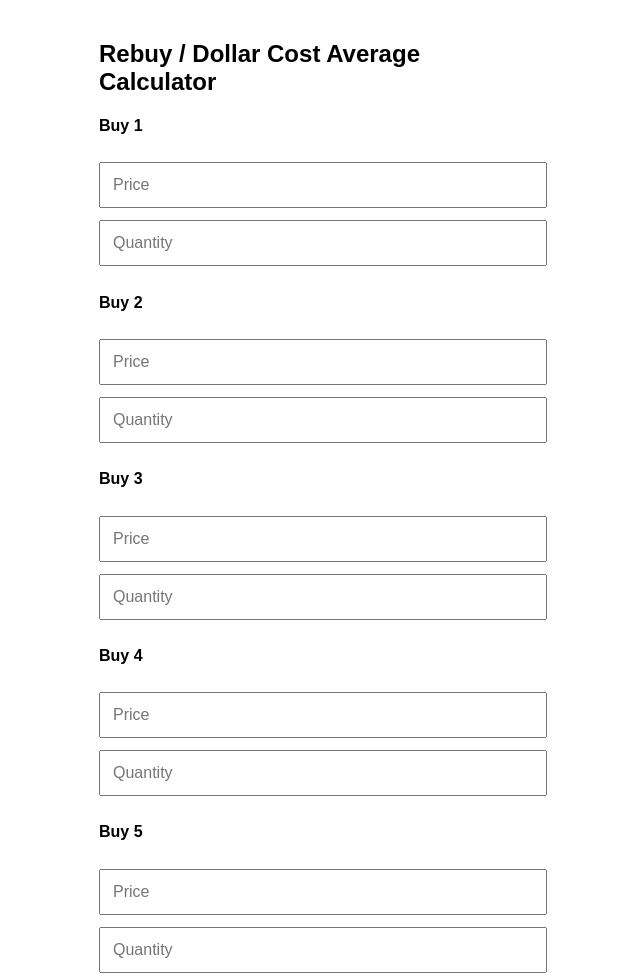
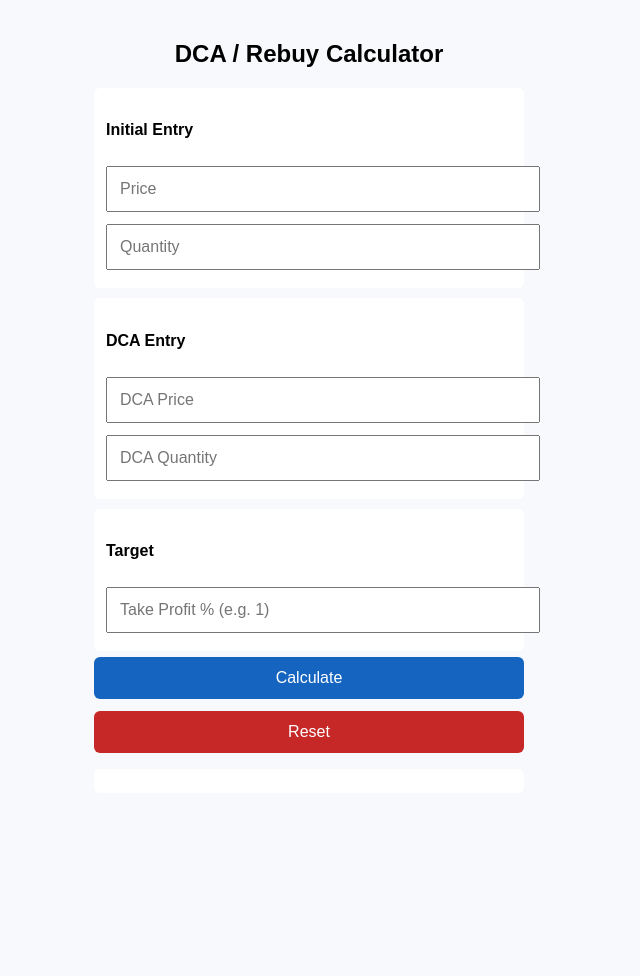
Before and after one commit to TomTrains/DCAnaya, a plain HTML site: page index.html in a window 1280 px wide. Shown: the top 976 px of the page, without its empty margins (331-971 px from the left). After the commit the page ends 813 px from the top, so only its background shows below. Drawn offline with Linux system fonts and the light colour scheme.

Commit message:
index.html

```diff
--- a/index.html
+++ b/index.html
@@ -1,15 +1,17 @@
 <!DOCTYPE html>
 <html>
 <head>
-  <title>DCA / Rebuy Calculator</title>
+  <title>DCA Rebuy Planner</title>
   <meta name="viewport" content="width=device-width, initial-scale=1.0">
   <style>
     body {
       font-family: Arial, sans-serif;
-      max-width: 420px;
+      max-width: 430px;
       margin: auto;
       padding: 20px;
+      background: #f7f9fc;
     }
+    h2 { text-align: center; }
     input, button {
       width: 100%;
       padding: 12px;
@@ -18,79 +20,77 @@
     }
     button {
       border: none;
-      border-radius: 5px;
+      border-radius: 6px;
       color: white;
     }
-    .calc { background-color: #1565c0; }
-    .reset { background-color: #c62828; }
+    .calc { background: #1565c0; }
+    .reset { background: #c62828; }
+    .box {
+      background: white;
+      padding: 12px;
+      border-radius: 6px;
+      margin-top: 10px;
+    }
     .result {
-      margin-top: 15px;
-      padding: 10px;
-      background: #eef4ff;
-      border-radius: 5px;
-      font-size: 17px;
+      margin-top: 10px;
+      font-size: 16px;
+      line-height: 1.5;
     }
   </style>
 </head>
 
 <body>
 
-<h2>Rebuy / Dollar Cost Average Calculator</h2>
+<h2>DCA / Rebuy Calculator</h2>
 
-<h4>Buy 1</h4>
-<input type="number" placeholder="Price" id="p1">
-<input type="number" placeholder="Quantity" id="q1">
+<div class="box">
+  <h4>Initial Entry</h4>
+  <input type="number" id="p1" placeholder="Price">
+  <input type="number" id="q1" placeholder="Quantity">
+</div>
 
-<h4>Buy 2</h4>
-<input type="number" placeholder="Price" id="p2">
-<input type="number" placeholder="Quantity" id="q2">
+<div class="box">
+  <h4>DCA Entry</h4>
+  <input type="number" id="p2" placeholder="DCA Price">
+  <input type="number" id="q2" placeholder="DCA Quantity">
+</div>
 
-<h4>Buy 3</h4>
-<input type="number" placeholder="Price" id="p3">
-<input type="number" placeholder="Quantity" id="q3">
-
-<h4>Buy 4</h4>
-<input type="number" placeholder="Price" id="p4">
-<input type="number" placeholder="Quantity" id="q4">
-
-<h4>Buy 5</h4>
-<input type="number" placeholder="Price" id="p5">
-<input type="number" placeholder="Quantity" id="q5">
+<div class="box">
+  <h4>Target</h4>
+  <input type="number" id="tp" placeholder="Take Profit % (e.g. 1)">
+</div>
 
 <button class="calc" onclick="calculate()">Calculate</button>
 <button class="reset" onclick="resetForm()">Reset</button>
 
-<div class="result" id="output"></div>
+<div class="box result" id="output"></div>
 
 <script>
 function calculate() {
-  let prices = [p1,p2,p3,p4,p5].map(p => Number(p.value));
-  let qtys   = [q1,q2,q3,q4,q5].map(q => Number(q.value));
+  let p1 = Number(p1.value), q1 = Number(q1.value);
+  let p2 = Number(p2.value), q2 = Number(q2.value);
+  let tp = Number(tp.value) / 100;
 
-  let totalCost = 0;
-  let totalQty = 0;
-
-  for (let i = 0; i < 5; i++) {
-    totalCost += prices[i] * qtys[i];
-    totalQty += qtys[i];
-  }
+  let totalQty = q1 + q2;
+  let totalCost = (p1 * q1) + (p2 * q2);
 
   if (totalQty === 0) {
-    document.getElementById("output").innerHTML = "Please enter at least one buy.";
+    output.innerHTML = "Enter valid values.";
     return;
   }
 
-  let avgPrice = totalCost / totalQty;
+  let avg = totalCost / totalQty;
+  let tpPrice = avg * (1 + tp);
 
-  document.getElementById("output").innerHTML =
+  output.innerHTML =
     "Total Quantity: <b>" + totalQty.toFixed(4) + "</b><br>" +
-    "Total Invested: <b>$" + totalCost.toFixed(2) + "</b><br>" +
-    "Average Buy Price: <b>$" + avgPrice.toFixed(4) + "</b>";
+    "Average Price (DCA): <b>" + avg.toFixed(2) + "</b><br>" +
+    "Take Profit Price: <b>" + tpPrice.toFixed(2) + "</b>";
 }
 
 function resetForm() {
   document.querySelectorAll("input").forEach(i => i.value = "");
-  document.getElementById("output").innerHTML = "";
+  output.innerHTML = "";
 }
 </script>
 
```
